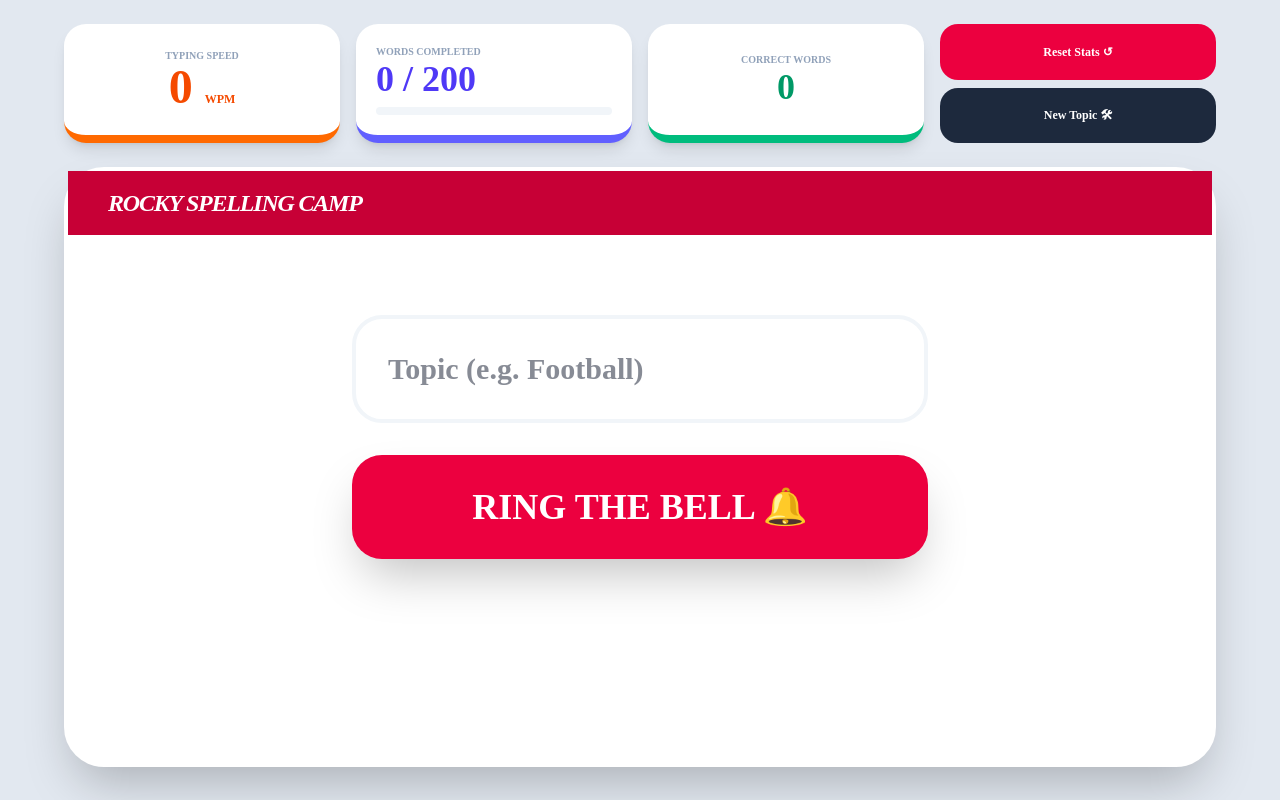
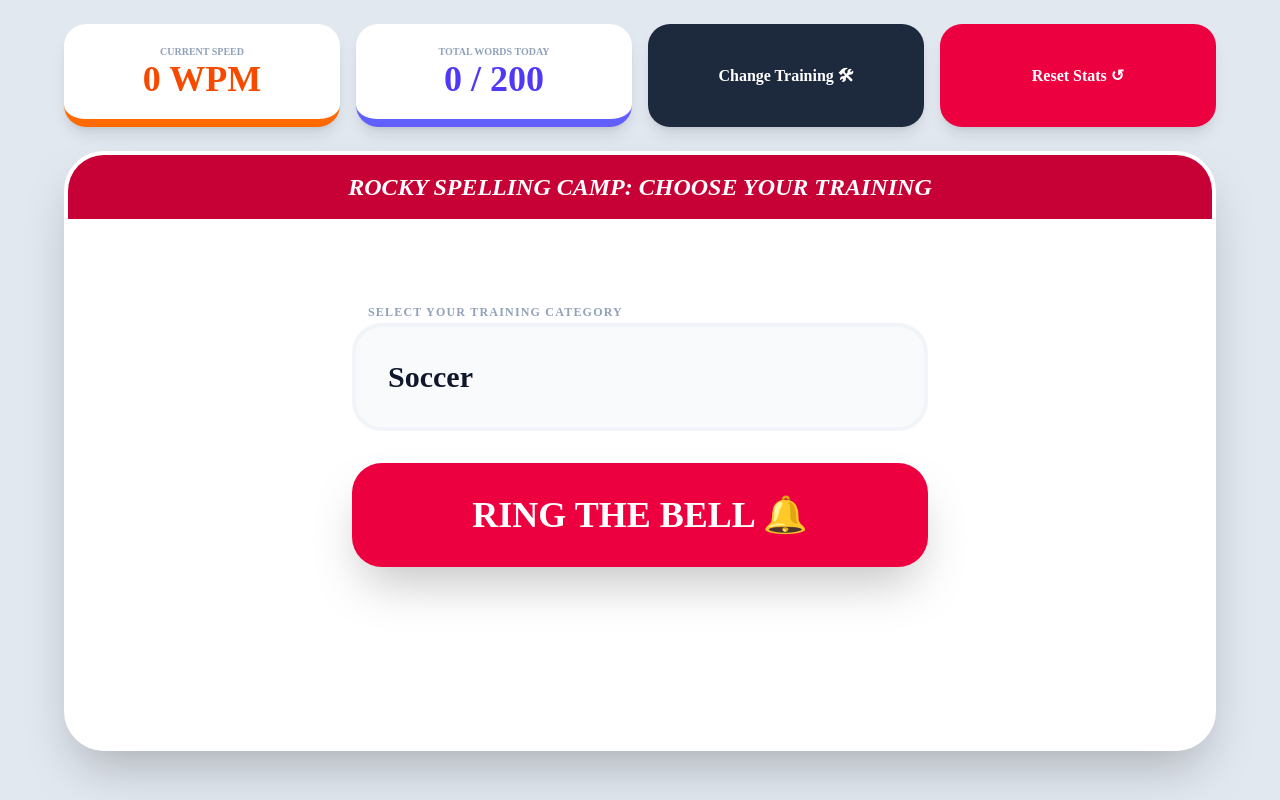
Before and after one commit to bharadwajbharat1-sudo/son-spelling-app, a Next.js app: page / in a window 1280 px wide. Built offline with nearby package versions, Linux system fonts and the light colour scheme.

Commit message:
topic drop down

```diff
--- a/src/components/active-spelling-retrieval.tsx
+++ b/src/components/active-spelling-retrieval.tsx
@@ -3,25 +3,29 @@
 import React, { useState, useEffect, useRef } from 'react';
 
 export default function ActiveSpellingRetrieval() {
+  // --- CORE STATE ---
   const [mode, setMode] = useState('sentence');
   const [level, setLevel] = useState(1);
-  const [topic, setTopic] = useState('');
+  const [selectedTopic, setSelectedTopic] = useState('Soccer');
   const [activeTopic, setActiveTopic] = useState('');
   const [targetText, setTargetText] = useState('');
   const [userInput, setUserInput] = useState('');
   const [phase, setPhase] = useState('setup');
-  const [agentMessage, setAgentMessage] = useState("Keep punchin', kid. Choose your mission.");
   const [loading, setLoading] = useState(false);
   const [showHint, setShowHint] = useState(false);
-  const [feedback, setFeedback] = useState<{word: string, status: 'correct' | 'error' | 'missing'}[]>([]);
+  const [feedback, setFeedback] = useState<{word: string, target: string, status: 'correct' | 'error' | 'missing'}[]>([]);
 
+  // --- METRICS ---
   const [wordsCompleted, setWordsCompleted] = useState(0);
   const [totalCorrect, setTotalCorrect] = useState(0);
-  const [totalErrors, setTotalErrors] = useState(0);
   const [wpm, setWpm] = useState(0);
   const startTime = useRef<number | null>(null);
 
-  const randomTopics = ["Boxing", "Training", "Philadelphia", "Hard Work", "Victory"];
+  // --- TOPIC LIST ---
+  const categories = [
+    "Soccer", "Basketball", "Sneakers", "Technology",
+    "Space", "Science", "Geography", "History", "Video Games"
+  ];
 
   const rockySpeak = (text: string, slow: boolean = false) => {
     if (typeof window !== "undefined" && window.speechSynthesis) {
@@ -33,44 +37,30 @@ export default function ActiveSpellingRetrieval() {
     }
   };
 
-  useEffect(() => {
-    if (phase === 'typing' && userInput.length === 1 && !startTime.current) {
-      startTime.current = Date.now();
-    }
-    if (phase === 'typing' && startTime.current && userInput.length > 1) {
-      const timeElapsed = (Date.now() - startTime.current) / 60000;
-      const wordCount = userInput.trim().split(/\s+/).length;
-      setWpm(Math.round(wordCount / timeElapsed) || 0);
-    }
-  }, [userInput, phase]);
+  const breakDownWord = (word: string) => {
+    return word.match(/.{1,3}/g)?.join('-') || word;
+  };
 
-  const fetchContent = async (isNewTopic: boolean = false) => {
+  const fetchContent = async (isNewSession: boolean = false) => {
     setLoading(true);
     startTime.current = null;
     setWpm(0);
+    setUserInput('');
     setShowHint(false);
-    setUserInput('');
-    setFeedback([]);
 
-    const currentTopic = isNewTopic
-      ? (topic.trim() || randomTopics[Math.floor(Math.random() * randomTopics.length)])
-      : activeTopic;
-
-    if (isNewTopic) setActiveTopic(currentTopic);
+    // Use the selected dropdown topic
+    const currentTopic = isNewSession ? selectedTopic : activeTopic;
+    if (isNewSession) setActiveTopic(currentTopic);
 
     try {
       const res = await fetch(`https://son-spelling-backend.onrender.com/generate?mode=${mode}&level=${level}&topic=${encodeURIComponent(currentTopic)}`);
       const data = await res.json();
-
-      // SAFETY CHECK: If text is missing, throw error to trigger catch block
-      if (!data.text || data.text.length < 2) throw new Error("Empty mission data");
-
       setTargetText(data.text);
       setPhase('study');
       setLoading(false);
     } catch (err) {
       setLoading(false);
-      setAgentMessage("The base is down, Mick! Try hitting 'Launch' again.");
+      alert("Mission Failed, Mick! Check the connection.");
     }
   };
 
@@ -79,24 +69,28 @@ export default function ActiveSpellingRetrieval() {
     const targetWords = clean(targetText);
     const userWords = clean(userInput);
     const results: typeof feedback = [];
-    let errors = 0;
+    let hasErrors = false;
 
-    targetWords.forEach((word, i) => {
-      if (!userWords[i]) { results.push({ word, status: 'missing' }); errors++; }
-      else if (userWords[i] !== word) { results.push({ word: userWords[i], status: 'error' }); errors++; }
-      else { results.push({ word, status: 'correct' }); }
+    targetWords.forEach((targetW, i) => {
+      const userW = userWords[i] || "";
+      if (userW === targetW) {
+        results.push({ word: userW, target: targetW, status: 'correct' });
+      } else {
+        results.push({ word: userW, target: targetW, status: userW ? 'error' : 'missing' });
+        hasErrors = true;
+      }
     });
 
     setFeedback(results);
 
-    if (errors === 0) {
-      setPhase('feedback');
+    if (!hasErrors) {
       setWordsCompleted(prev => prev + targetWords.length);
       setTotalCorrect(prev => prev + targetWords.length);
-      rockySpeak("Yo, Adrian! We did it!");
+      setPhase('feedback');
+      rockySpeak("Yo Adrian, we did it!");
     } else {
-      setTotalErrors(prev => prev + errors);
-      rockySpeak("Get up! One more round!");
+      setPhase('debrief');
+      rockySpeak("Listen close, kid. We gotta fix these mistakes.");
     }
   };
 
@@ -105,94 +99,109 @@ export default function ActiveSpellingRetrieval() {
 
       {/* DASHBOARD */}
       <div className="max-w-6xl mx-auto grid grid-cols-1 md:grid-cols-4 gap-4 mb-6">
-        <div className="bg-white p-5 rounded-3xl shadow-lg border-b-8 border-orange-500 flex flex-col items-center justify-center">
-          <p className="text-[10px] font-black text-slate-400">Typing Speed</p>
-          <div className="text-5xl font-black text-orange-600">{wpm} <span className="text-xs">WPM</span></div>
+        <div className="bg-white p-5 rounded-3xl shadow-lg border-b-8 border-orange-500 text-center">
+          <p className="text-[10px] font-black text-slate-400">Current Speed</p>
+          <div className="text-4xl font-black text-orange-600">{wpm} WPM</div>
         </div>
-
-        <div className="bg-white p-5 rounded-3xl shadow-lg border-b-8 border-indigo-500">
-          <p className="text-[10px] font-black text-slate-400">Words Completed</p>
+        <div className="bg-white p-5 rounded-3xl shadow-lg border-b-8 border-indigo-500 text-center">
+          <p className="text-[10px] font-black text-slate-400">Total Words Today</p>
           <div className="text-4xl font-black text-indigo-600">{wordsCompleted} / 200</div>
-          <div className="w-full bg-slate-100 h-2 rounded-full mt-2"><div className="bg-indigo-500 h-full transition-all duration-500" style={{ width: `${(wordsCompleted/200)*100}%` }}></div></div>
         </div>
-
-        <div className="bg-white p-5 rounded-3xl shadow-lg border-b-8 border-emerald-500 flex flex-col justify-center items-center">
-          <p className="text-[10px] font-black text-slate-400 uppercase">Correct Words</p>
-          <span className="text-4xl font-black text-emerald-600">{totalCorrect}</span>
-        </div>
-
-        <div className="flex flex-col gap-2">
-          <button onClick={() => { setWordsCompleted(0); setTotalCorrect(0); setTotalErrors(0); setPhase('setup'); }} className="flex-1 bg-rose-600 text-white rounded-2xl font-black text-xs">Reset Stats ↺</button>
-          <button onClick={() => { setPhase('setup'); setActiveTopic(''); }} className="flex-1 bg-slate-800 text-white rounded-2xl font-black text-xs">New Topic 🛠</button>
-        </div>
+        <button onClick={() => setPhase('setup')} className="bg-slate-800 text-white rounded-3xl font-black shadow-lg hover:bg-black transition">Change Training 🛠</button>
+        <button onClick={() => setWordsCompleted(0)} className="bg-rose-600 text-white rounded-3xl font-black shadow-lg hover:bg-rose-700 transition">Reset Stats ↺</button>
       </div>
 
-      {/* MAIN WORKSPACE */}
-      <div className="max-w-6xl mx-auto bg-white shadow-2xl rounded-[40px] flex flex-col min-h-[600px] border-4 border-white">
-        <div className="bg-rose-700 p-4 text-white flex justify-between items-center px-10">
-          <span className="font-black italic text-2xl tracking-tighter uppercase">ROCKY SPELLING CAMP</span>
-          {activeTopic && <span className="text-xs font-bold bg-rose-800 px-3 py-1 rounded-full uppercase">Topic: {activeTopic}</span>}
+      <div className="max-w-6xl mx-auto bg-white shadow-2xl rounded-[40px] flex flex-col min-h-[600px] border-4 border-white overflow-hidden">
+
+        <div className="bg-rose-700 p-4 text-white text-center font-black italic text-2xl">
+          ROCKY SPELLING CAMP: {activeTopic || "CHOOSE YOUR TRAINING"}
         </div>
 
         <div className="p-10 flex-grow flex flex-col">
+
+          {/* PHASE: SETUP (The Dropdown) */}
           {phase === 'setup' && (
-            <div className="max-w-xl mx-auto w-full space-y-8 py-10">
-              <input value={topic} onChange={(e) => setTopic(e.target.value)} placeholder="Topic (e.g. Football)" className="w-full p-8 text-3xl border-4 border-slate-100 rounded-[30px] font-black outline-none focus:border-rose-500" />
-              <button onClick={() => fetchContent(true)} disabled={loading} className="w-full py-8 bg-rose-600 text-white rounded-[30px] font-black text-4xl shadow-2xl">
+            <div className="max-w-xl mx-auto w-full space-y-8 py-10 text-center">
+              <div className="space-y-4 text-left">
+                <label className="text-xs font-black text-slate-400 ml-4 tracking-widest uppercase">Select Your Training Category</label>
+                <select
+                  value={selectedTopic}
+                  onChange={(e) => setSelectedTopic(e.target.value)}
+                  className="w-full p-8 text-3xl border-4 border-slate-100 rounded-[30px] font-black bg-slate-50 appearance-none focus:border-rose-500 outline-none cursor-pointer"
+                >
+                  {categories.map(cat => (
+                    <option key={cat} value={cat}>{cat}</option>
+                  ))}
+                </select>
+              </div>
+              <button onClick={() => fetchContent(true)} className="w-full py-8 bg-rose-600 text-white rounded-[30px] font-black text-4xl shadow-2xl hover:bg-rose-700 transition active:scale-95">
                 {loading ? "DATA RETRIEVAL..." : "RING THE BELL 🔔"}
               </button>
             </div>
           )}
 
+          {/* PHASE: STUDY */}
           {phase === 'study' && (
-            <div className="space-y-10 flex-grow flex flex-col justify-center">
-              {/* THE FIX: Added "text-white" and "break-words" to ensure it shows up in the dark box */}
-              <div className="p-16 bg-slate-900 text-white rounded-[50px] text-6xl font-mono text-center border-[12px] border-rose-600 shadow-2xl break-words overflow-hidden">
-                {targetText || "Waitin' for data..."}
+            <div className="flex-grow flex flex-col justify-center space-y-10">
+              <div className="p-16 bg-slate-900 text-white rounded-[50px] text-6xl font-mono text-center border-[12px] border-rose-600 shadow-2xl break-words leading-tight">
+                {targetText}
               </div>
               <div className="max-w-2xl mx-auto w-full grid grid-cols-2 gap-6">
-                <button onClick={() => rockySpeak(targetText)} className="py-6 bg-blue-700 text-white rounded-3xl font-black text-xl">🔊 READ ALOUD</button>
-                <button onClick={() => rockySpeak(targetText, true)} className="py-6 bg-orange-600 text-white rounded-3xl font-black text-xl">🐢 SLOW MODE</button>
+                <button onClick={() => rockySpeak(targetText)} className="py-6 bg-blue-700 text-white rounded-3xl font-black text-xl shadow-xl">🔊 READ ALOUD</button>
+                <button onClick={() => rockySpeak(targetText, true)} className="py-6 bg-orange-600 text-white rounded-3xl font-black text-xl shadow-xl">🐢 SLOW JAB</button>
               </div>
-              <button onClick={() => setPhase('typing')} className="max-w-2xl mx-auto w-full py-6 bg-rose-600 text-white rounded-3xl font-black text-2xl uppercase">GO THE DISTANCE 🥊</button>
+              <button onClick={() => setPhase('typing')} className="max-w-2xl mx-auto w-full py-8 bg-rose-600 text-white rounded-3xl font-black text-3xl shadow-2xl">GO THE DISTANCE 🥊</button>
             </div>
           )}
 
+          {/* PHASE: TYPING */}
           {phase === 'typing' && (
             <div className="flex-grow flex flex-col space-y-6">
               <div className="flex gap-4 justify-center">
-                <button onClick={() => rockySpeak(targetText)} className="px-10 py-3 bg-blue-50 text-blue-800 rounded-2xl font-black border-2 border-blue-200">🔊 Repeat</button>
-                <button onClick={() => rockySpeak(targetText, true)} className="px-10 py-3 bg-orange-50 text-orange-800 rounded-2xl font-black border-2 border-orange-200">🐢 Slower</button>
-                <button onClick={() => setShowHint(!showHint)} className={`px-10 py-3 rounded-2xl font-black border-2 transition ${showHint ? 'bg-yellow-400 text-yellow-900 border-yellow-500' : 'bg-slate-100 text-slate-500 border-slate-200'}`}>
-                  {showHint ? "🙈 Hide" : "👁️ Peek"}
-                </button>
+                <button onClick={() => rockySpeak(targetText)} className="px-10 py-3 bg-blue-50 text-blue-800 rounded-2xl font-black border-2 border-blue-100">🔊 Repeat</button>
+                <button onClick={() => setShowHint(!showHint)} className={`px-10 py-3 rounded-2xl font-black border-2 transition ${showHint ? 'bg-yellow-400 text-yellow-900' : 'bg-slate-100 text-slate-500'}`}>👁️ Peek</button>
               </div>
-
-              {showHint && <div className="text-center text-4xl font-mono text-indigo-500 py-4 font-black bg-yellow-50 rounded-2xl border-2 border-yellow-200">{targetText}</div>}
-
-              {feedback.length > 0 && (
-                <div className="p-6 bg-rose-50 rounded-[30px] border-2 border-rose-100 flex flex-wrap gap-4 justify-center">
-                  {feedback.map((item, i) => (
-                    <span key={i} className={`text-4xl font-mono font-bold ${item.status === 'correct' ? 'text-slate-300' : 'text-rose-600 underline decoration-wavy'}`}>{item.word}</span>
-                  ))}
-                </div>
-              )}
-
-              <textarea value={userInput} onChange={(e) => setUserInput(e.target.value)} autoFocus className="flex-grow w-full p-12 text-5xl font-mono border-4 border-slate-100 rounded-[50px] outline-none focus:border-rose-400 transition bg-slate-50 resize-none font-black" placeholder="Start punchin' those keys..." />
-              <button onClick={checkWork} className="w-full py-8 bg-rose-600 text-white rounded-[30px] font-black text-4xl shadow-2xl">JUDGE'S SCORE 🎯</button>
+              {showHint && <div className="text-center text-4xl font-mono text-indigo-500 py-4 font-black bg-yellow-50 rounded-2xl border-2 border-yellow-100">{targetText}</div>}
+              <textarea value={userInput} onChange={(e) => setUserInput(e.target.value)} autoFocus className="flex-grow w-full p-12 text-5xl font-mono border-4 border-slate-50 rounded-[50px] outline-none bg-slate-50 resize-none font-black" placeholder="Punch the keys..." />
+              <button onClick={checkWork} className="w-full py-8 bg-indigo-600 text-white rounded-[30px] font-black text-4xl shadow-2xl">FINISH ROUND 🎯</button>
             </div>
           )}
 
+          {/* PHASE: DEBRIEF (Teaching Screen) */}
+          {phase === 'debrief' && (
+            <div className="flex-grow flex flex-col space-y-8 animate-in fade-in duration-500">
+              <h2 className="text-4xl font-black text-rose-600 text-center">Correction Room</h2>
+              <div className="grid grid-cols-1 md:grid-cols-2 gap-6">
+                {feedback.filter(f => f.status !== 'correct').map((error, i) => (
+                  <div key={i} className="bg-slate-50 p-8 rounded-[40px] border-4 border-rose-100 shadow-sm flex flex-col space-y-4">
+                    <div className="flex justify-between items-center">
+                      <span className="text-slate-400 font-bold text-sm">YOU WROTE:</span>
+                      <span className="text-rose-500 line-through font-mono text-2xl font-black italic">{error.word || "(EMPTY)"}</span>
+                    </div>
+                    <div className="flex justify-between items-center">
+                      <span className="text-emerald-500 font-black">CORRECT:</span>
+                      <span className="text-indigo-900 font-mono text-4xl font-black tracking-widest">{error.target}</span>
+                    </div>
+                    <div className="pt-4 border-t-2 border-slate-200 text-center">
+                      <button onClick={() => rockySpeak(error.target, true)} className="text-3xl font-mono text-indigo-600 font-black tracking-widest bg-white px-6 py-2 rounded-full border-2 border-indigo-100">
+                        {breakDownWord(error.target)}
+                      </button>
+                    </div>
+                  </div>
+                ))}
+              </div>
+              <div className="mt-auto flex gap-4">
+                <button onClick={() => { setPhase('typing'); setUserInput(''); setFeedback([]); }} className="flex-1 py-8 bg-slate-800 text-white rounded-[30px] font-black text-2xl uppercase">Retry Round ↺</button>
+                <button onClick={() => fetchContent(false)} className="flex-1 py-8 bg-rose-600 text-white rounded-[30px] font-black text-2xl uppercase">Next Mission 🚀</button>
+              </div>
+            </div>
+          )}
+
+          {/* PHASE: SUCCESS */}
           {phase === 'feedback' && (
             <div className="flex-grow flex flex-col items-center justify-center space-y-12">
-              <div className="text-[200px] animate-pulse">🎖️</div>
-              <button
-                onClick={() => fetchContent(false)}
-                disabled={loading}
-                className="px-24 py-10 bg-rose-600 text-white rounded-full font-black text-4xl shadow-2xl hover:scale-105 transition"
-              >
-                {loading ? "LOADING..." : "NEXT ROUND 🚀"}
-              </button>
+              <div className="text-[200px] animate-bounce">🎖️</div>
+              <button onClick={() => fetchContent(false)} className="px-24 py-10 bg-rose-600 text-white rounded-full font-black text-4xl shadow-2xl hover:scale-105 transition">CONTINUE TRAINING 🥊</button>
             </div>
           )}
         </div>
```
